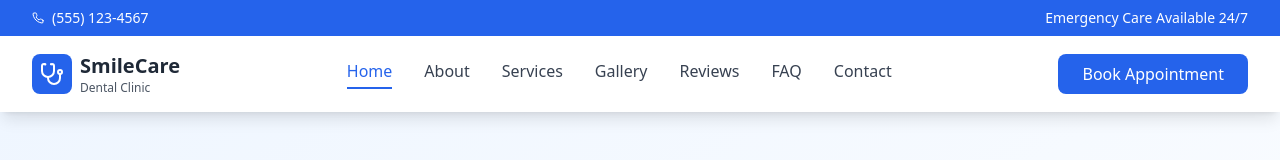
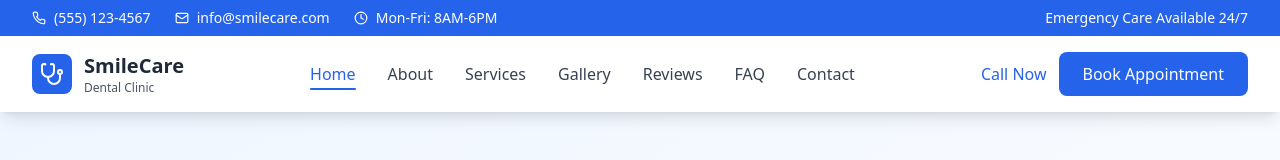
Before and after one commit to kaliso123/Obsi, a React (Vite) app: page / in a window 1280 px wide. Shown: the top 160 px of the page. Built offline with nearby package versions, Linux system fonts and the light colour scheme.

Commit message:
Redesign header for better UX and responsiveness

```diff
--- a/src/components/Header.tsx
+++ b/src/components/Header.tsx
@@ -1,6 +1,6 @@
 import React, { useState } from 'react';
 import { Link, useLocation } from 'react-router-dom';
-import { Menu, X, Stethoscope, Phone } from 'lucide-react';
+import { Menu, X, Stethoscope, Phone, Mail, Clock } from 'lucide-react';
 
 const Header = () => {
   const [isMenuOpen, setIsMenuOpen] = useState(false);
@@ -20,99 +20,145 @@ const Header = () => {
 
   return (
     <header className="bg-white shadow-lg sticky top-0 z-50">
-      {/* Top bar */}
-      <div className="bg-blue-600 text-white py-2">
-        <div className="max-w-7xl mx-auto px-4 sm:px-6 lg:px-8 flex justify-between items-center text-xs sm:text-sm">
-          <div className="flex items-center space-x-2 sm:space-x-4">
+      {/* Top info bar */}
+      <div className="bg-blue-600 text-white py-2 hidden md:block">
+        <div className="max-w-7xl mx-auto px-4 sm:px-6 lg:px-8">
+          <div className="flex justify-between items-center text-sm">
+            <div className="flex items-center space-x-6">
               <div className="flex items-center">
-              <Phone size={12} className="mr-1 sm:mr-2" />
-              <span className="hidden xs:inline">(555) 123-4567</span>
-              <span className="xs:hidden">Call Us</span>
+                <Phone size={14} className="mr-2" />
+                <span>(555) 123-4567</span>
+              </div>
+              <div className="flex items-center">
+                <Mail size={14} className="mr-2" />
+                <span>info@smilecare.com</span>
+              </div>
+              <div className="flex items-center">
+                <Clock size={14} className="mr-2" />
+                <span>Mon-Fri: 8AM-6PM</span>
               </div>
             </div>
-          <div className="hidden sm:block text-xs sm:text-sm">
+            <div className="text-sm">
               <span>Emergency Care Available 24/7</span>
+            </div>
           </div>
         </div>
       </div>
 
       {/* Main header */}
       <div className="max-w-7xl mx-auto px-4 sm:px-6 lg:px-8">
-        <div className="flex justify-between items-center py-3 sm:py-4">
+        <div className="flex justify-between items-center py-4">
           {/* Logo */}
-          <Link to="/" className="flex items-center space-x-2">
-            <div className="bg-blue-600 p-1.5 sm:p-2 rounded-lg">
-              <Stethoscope className="h-4 w-4 sm:h-6 sm:w-6 text-white" />
+          <Link to="/" className="flex items-center space-x-3">
+            <div className="bg-blue-600 p-2 rounded-lg">
+              <Stethoscope className="h-6 w-6 text-white" />
             </div>
             <div>
-              <h1 className="text-lg sm:text-xl font-bold text-gray-800">SmileCare</h1>
+              <h1 className="text-xl font-bold text-gray-800">SmileCare</h1>
               <p className="text-xs text-gray-600 hidden sm:block">Dental Clinic</p>
             </div>
           </Link>
 
           {/* Desktop Navigation */}
-          <nav className="hidden lg:flex space-x-6 xl:space-x-8">
+          <nav className="hidden lg:flex items-center space-x-8">
             {navItems.map((item) => (
               <Link
                 key={item.path}
                 to={item.path}
-                className={`font-medium transition-colors duration-200 text-sm xl:text-base ${
+                className={`font-medium transition-colors duration-200 text-sm xl:text-base relative ${
                   isActive(item.path)
-                    ? 'text-blue-600 border-b-2 border-blue-600 pb-1'
+                    ? 'text-blue-600'
                     : 'text-gray-700 hover:text-blue-600'
                 }`}
               >
                 {item.label}
+                {isActive(item.path) && (
+                  <div className="absolute -bottom-1 left-0 right-0 h-0.5 bg-blue-600 rounded-full"></div>
+                )}
               </Link>
             ))}
           </nav>
 
-          {/* CTA Button */}
-          <div className="hidden md:flex">
+          {/* Desktop CTA Buttons */}
+          <div className="hidden md:flex items-center space-x-3">
+            <a
+              href="tel:+15551234567"
+              className="text-blue-600 hover:text-blue-700 font-medium transition-colors duration-200 text-sm lg:text-base"
+            >
+              Call Now
+            </a>
             <Link
               to="/contact"
-              className="bg-blue-600 text-white px-4 lg:px-6 py-2 rounded-lg font-medium hover:bg-blue-700 transition-colors duration-200 text-sm lg:text-base"
+              className="bg-blue-600 text-white px-4 lg:px-6 py-2 lg:py-2.5 rounded-lg font-medium hover:bg-blue-700 transition-colors duration-200 text-sm lg:text-base"
             >
-              <span className="hidden lg:inline">Book Appointment</span>
-              <span className="lg:hidden">Book</span>
+              Book Appointment
             </Link>
           </div>
 
           {/* Mobile menu button */}
           <button
-            className="lg:hidden p-2"
+            className="lg:hidden p-2 rounded-lg hover:bg-gray-100 transition-colors duration-200"
             onClick={() => setIsMenuOpen(!isMenuOpen)}
+            aria-label="Toggle menu"
           >
-            {isMenuOpen ? <X size={20} /> : <Menu size={20} />}
+            {isMenuOpen ? <X size={24} /> : <Menu size={24} />}
           </button>
         </div>
       </div>
 
       {/* Mobile Navigation */}
       {isMenuOpen && (
-        <div className="lg:hidden bg-white border-t border-gray-200">
-          <nav className="px-4 py-4 space-y-3">
+        <div className="lg:hidden bg-white border-t border-gray-200 shadow-lg">
+          {/* Mobile contact info */}
+          <div className="bg-gray-50 px-4 py-3 border-b border-gray-200">
+            <div className="flex flex-col space-y-2 text-sm text-gray-600">
+              <div className="flex items-center">
+                <Phone size={14} className="mr-2 text-blue-600" />
+                <span>(555) 123-4567</span>
+              </div>
+              <div className="flex items-center">
+                <Clock size={14} className="mr-2 text-blue-600" />
+                <span>Mon-Fri: 8AM-6PM | Emergency 24/7</span>
+              </div>
+            </div>
+          </div>
+
+          {/* Mobile navigation links */}
+          <nav className="px-4 py-4">
+            <div className="space-y-1">
               {navItems.map((item) => (
                 <Link
                   key={item.path}
                   to={item.path}
-                className={`block font-medium transition-colors duration-200 py-2 ${
+                  className={`block px-3 py-3 rounded-lg font-medium transition-colors duration-200 ${
                     isActive(item.path)
-                    ? 'text-blue-600'
-                    : 'text-gray-700 hover:text-blue-600'
+                      ? 'text-blue-600 bg-blue-50'
+                      : 'text-gray-700 hover:text-blue-600 hover:bg-gray-50'
                   }`}
                   onClick={() => setIsMenuOpen(false)}
                 >
                   {item.label}
                 </Link>
               ))}
+            </div>
+
+            {/* Mobile CTA buttons */}
+            <div className="mt-6 space-y-3">
+              <a
+                href="tel:+15551234567"
+                className="block w-full text-center border-2 border-blue-600 text-blue-600 px-4 py-3 rounded-lg font-medium hover:bg-blue-600 hover:text-white transition-all duration-200"
+                onClick={() => setIsMenuOpen(false)}
+              >
+                Call Now: (555) 123-4567
+              </a>
               <Link
                 to="/contact"
-              className="block bg-blue-600 text-white px-4 py-3 rounded-lg font-medium text-center hover:bg-blue-700 transition-colors duration-200 mt-4"
+                className="block w-full text-center bg-blue-600 text-white px-4 py-3 rounded-lg font-medium hover:bg-blue-700 transition-colors duration-200"
                 onClick={() => setIsMenuOpen(false)}
               >
                 Book Appointment
               </Link>
+            </div>
           </nav>
         </div>
       )}
```
Lines whose indentation alone changed are shown as unchanged.
